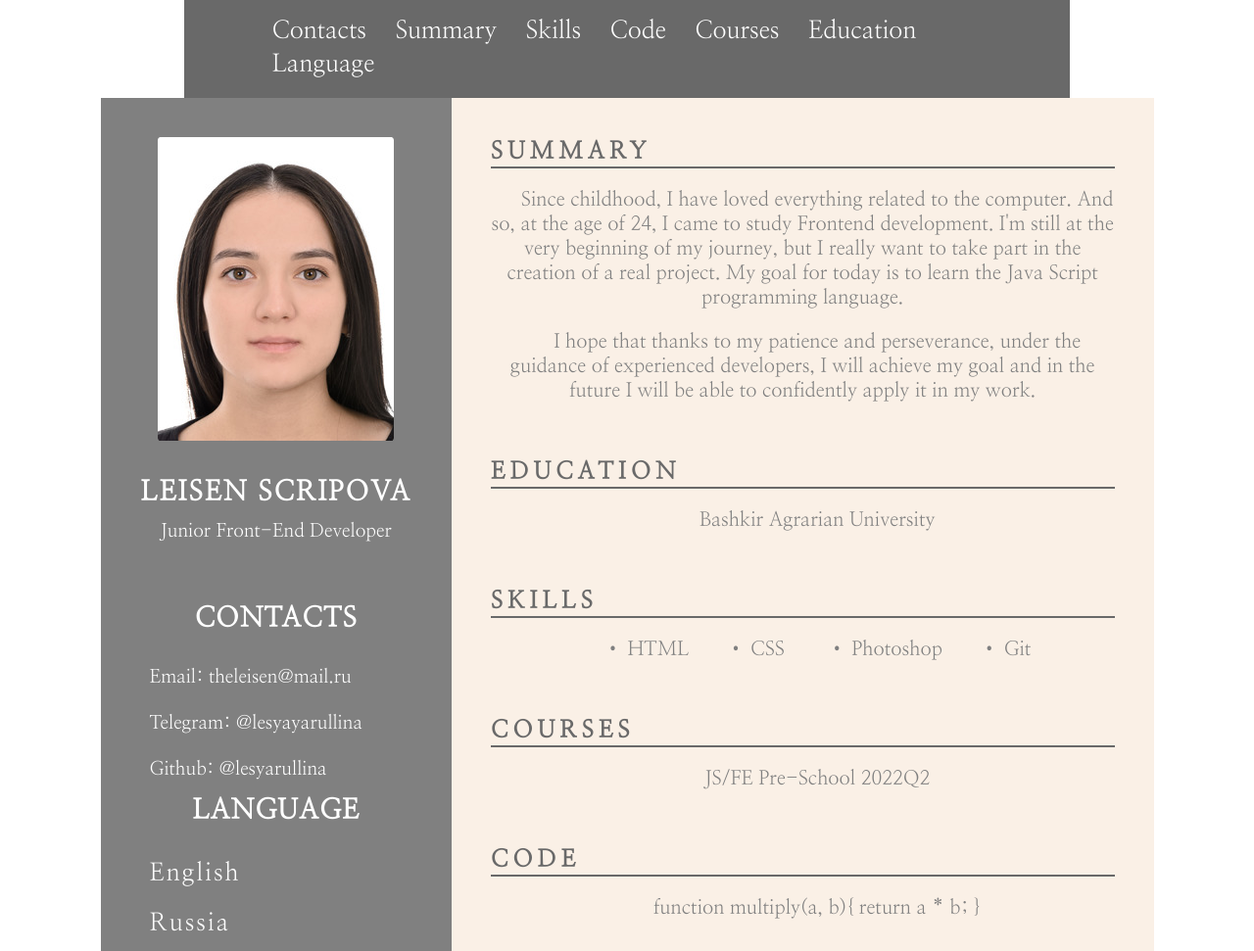
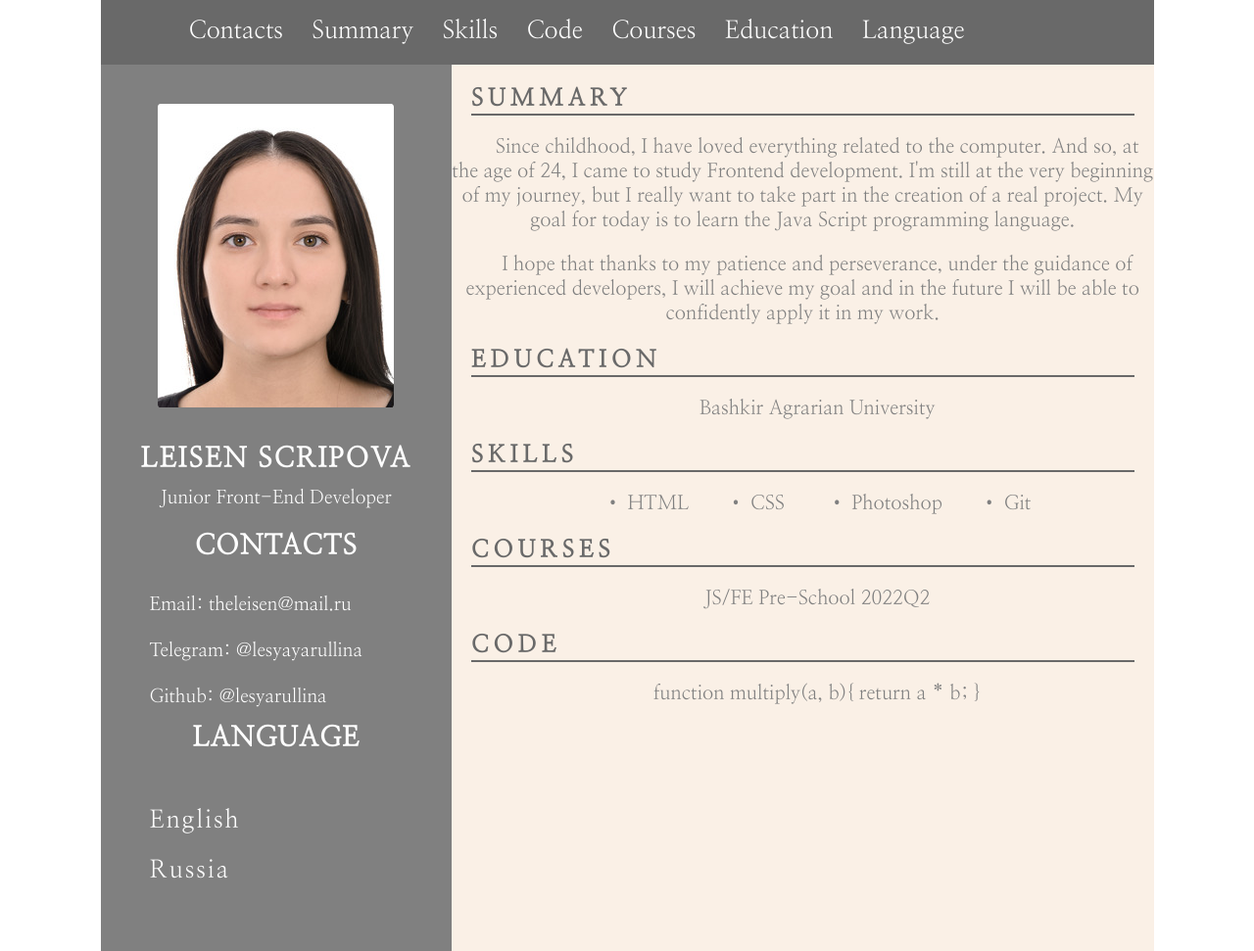
Before and after one commit to lesyarullina/rsschool-cv, a plain HTML site: page index.html in a window 1280 px wide. Shown: the top 971 px of the page at 98% size. Drawn offline with Linux system fonts and the light colour scheme.

Commit message:
feat: add index.html and style.css file

```diff
--- a/index.html
+++ b/index.html
@@ -16,13 +16,27 @@
         <div class="container-header">
             <nav class="nav">
                 <ul class="nav-list">
-                    <li><a href="#contacts">Contacts</a></li>
-                    <li><a href="#summary">Summary</a></li>
-                    <li><a href="#skills">Skills</a></li>
-                    <li><a href="#code">Code</a></li>
-                    <li><a href="#courses">Courses</a></li>
-                    <li><a href="#education">Education</a></li>
-                    <li><a href="#language">Language</a></li>
+                    <li class="nav-list-menu">
+                        <a class="nav-list-link" href="#contacts">Contacts</a>
+                    </li>
+                    <li class="nav-list-menu">
+                        <a class="nav-list-link" href="#summary">Summary</a>
+                    </li>
+                    <li class="nav-list-menu">
+                        <a class="nav-list-link" href="#skills">Skills</a>
+                    </li>
+                    <li class="nav-list-menu">
+                        <a class="nav-list-link" href="#code">Code</a>
+                    </li>
+                    <li class="nav-list-menu">
+                        <a class="nav-list-link" href="#courses">Courses</a>
+                    </li>
+                    <li class="nav-list-menu">
+                        <a class="nav-list-link" href="#education">Education</a>
+                    </li>
+                    <li class="nav-list-menu">
+                        <a class="nav-list-link" href="#language">Language</a>
+                    </li>
                 </ul>
             </nav>
         </div>
@@ -37,7 +51,7 @@
             <h3 class="subtitle">Junior Front-End Developer</h3>
         </div>
         </div>
-        <div class="contacts">
+        <div id="contacts">
             <h2 class="title-contacts">Contacts</h2>
             <ul class="contacts-list">
                 <li class="text">
@@ -51,7 +65,7 @@
                 </li>
             </ul>
         </div>
-    <div class="language">
+    <div id="language">
         <h2 class="title-language">Language</h2>
         <ul class="language-list">
             <li class="text2">English</li>
@@ -60,28 +74,28 @@
     </div>
     </div>
     <div class="right-block>">
-        <div class="about">
-            <h2 class="summary">Summary</h2>
+        <div id="summary">
+            <h2 class="title2">Summary</h2>
             <p>Since childhood, I have loved everything related to the computer. And so, at the age of 24, I came to study Frontend development.
                 I'm still at the very beginning of my journey, but I really want to take part in the creation of a real project. My
                 goal for today is to learn the Java Script programming language.</p>
                 <p>I hope that thanks to my patience and perseverance, under the guidance of experienced developers,
                 I will achieve my goal and in the future I will be able to confidently apply it in my work.</p>
         </div>
-        <div class="about">
-            <h2 class="education">Education</h2>
+        <div id="education">
+            <h2 class="title3">Education</h2>
             <p>Bashkir Agrarian University</p>
         </div>
-        <div class="about">
-            <h2 class="skills">Skills</h2>
+        <div id="skills">
+            <h2 class="title4">Skills</h2>
             <pre>• HTML       • CSS        • Photoshop       • Git</pre>
         </div>
-        <div class="about">
-            <h2 class="courses">Courses</h2>
+        <div id="courses">
+            <h2 class="title5">Courses</h2>
             <p>JS/FE Pre-School 2022Q2</p>
         </div>
-        <div class="about">
-            <h2 class="code">Code</h2>
+        <div id="code">
+            <h2 class="title6">Code</h2>
             <p>function multiply(a, b){
                 return a * b;
                 }</p>
--- a/style.css
+++ b/style.css
@@ -22,12 +22,13 @@ body
 
 .header {
     background-color: dimgray;
-    display: flex;
+    display: static;
     justify-content:center;
-    width: 70.7%;
+    width: 1075px;
+    height: auto;
     cursor: pointer;
 }
-.container-header{
+.container-header {
     padding:0 50px;
     max-width: 0 auto;
     min-height: 50px;
@@ -156,12 +157,12 @@ a:hover {
     text-transform: uppercase;
     font-weight: 600;
     letter-spacing: 1px;
-    margin-bottom: 20px;
+    margin-bottom: 40px;
     text-align: center;
     font-size: 28px;
 }
 .language-list {
-    margin: 0;
+    margin: 0px;
     padding:0;
     list-style: none;
     cursor: pointer;
@@ -194,12 +195,13 @@ a:hover {
 .about :last-child {
     margin-bottom: 0;
 }
-.summary {
+.title2 {
     color:dimgray;
     text-transform: uppercase;
     letter-spacing: 5px;
-    margin-bottom: 20px;
+    margin-bottom: 30px;
     border-bottom: double 2px dimgray;
+    margin: 20px;
 }
 p {
     display: block;
@@ -214,8 +216,9 @@ p {
     font-weight: 400;
 
 }
-.education {
+.title3 {
     color:dimgray;
+    margin: 20px;
     text-transform: uppercase;
     letter-spacing: 5px;
     margin-bottom: 20px;
@@ -233,8 +236,9 @@ p {
     font-size: 20px;
     font-weight: 400;
 }
-.skills {
+.title4 {
     color:dimgray;
+    margin: 20px;
     text-transform: uppercase;
     letter-spacing: 5px;
     margin-bottom: 20px;
@@ -252,8 +256,9 @@ p {
     font-size: 20px;
     font-weight: 400;
 }
-.courses {
+.title5 {
     color:dimgray;
+    margin: 20px;
     text-transform: uppercase;
     letter-spacing: 5px;
     margin-bottom: 20px;
@@ -271,8 +276,9 @@ p {
     font-size: 20px;
     font-weight: 400;
 }
-.code {
+.title6 {
     color:dimgray;
+    margin: 20px;
     text-transform: uppercase;
     letter-spacing: 5px;
     margin-bottom: 20px;
```
